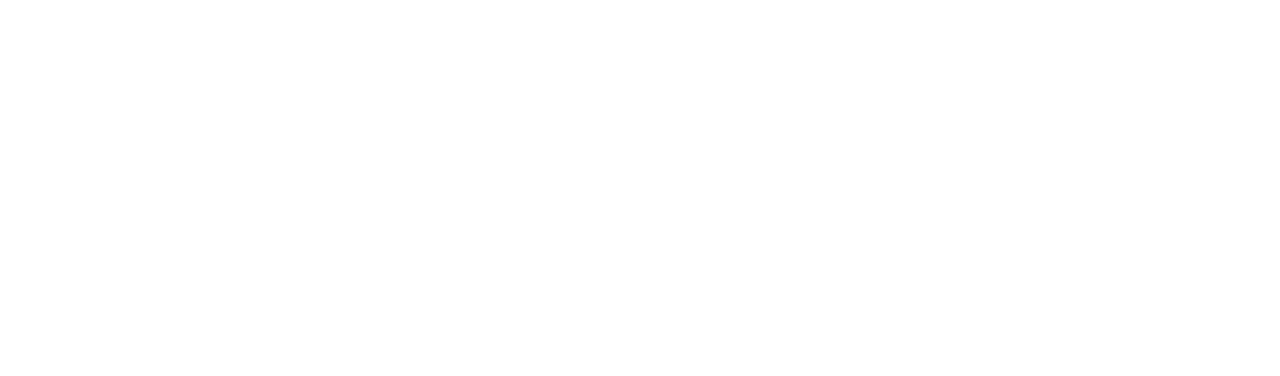
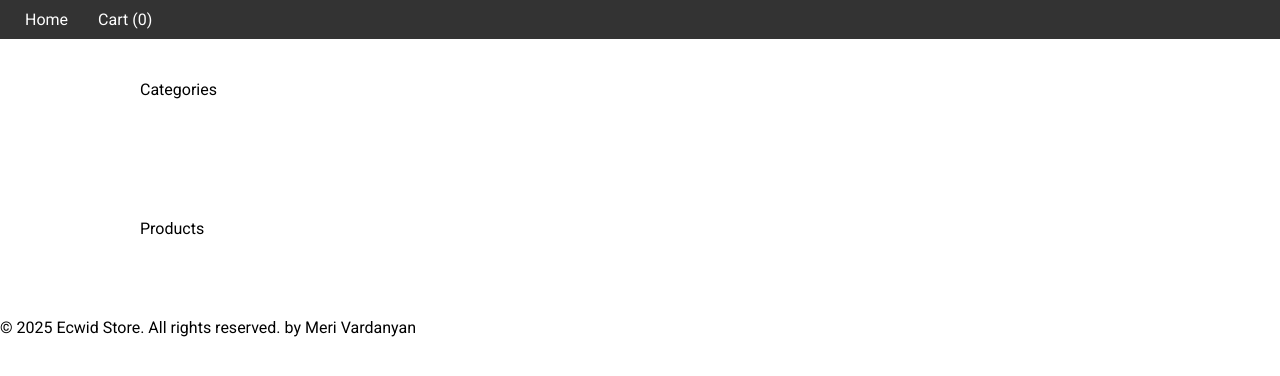
Before and after one commit to merivardanyan/vue, a plain HTML site: page index.html in a window 1280 px wide. Drawn offline with Linux system fonts and the light colour scheme; the site is published under a folder, as on GitHub Pages, so addresses that start at the root find nothing; no server answers.

Commit message:
location changed

```diff
--- a/index.html
+++ b/index.html
@@ -5,8 +5,8 @@
     <link rel="icon" type="image/svg+xml" href="/vite.svg" />
     <meta name="viewport" content="width=device-width, initial-scale=1.0" />
     <title>Vite + Vue + TS</title>
-    <script type="module" crossorigin src="/assets/index-CkfP8Irf.js"></script>
-    <link rel="stylesheet" crossorigin href="/assets/index-C6MoI7aE.css">
+    <script type="module" crossorigin src="assets/index-CkfP8Irf.js"></script>
+    <link rel="stylesheet" crossorigin href="assets/index-C6MoI7aE.css">
   </head>
   <body>
     <div id="app"></div>
```
